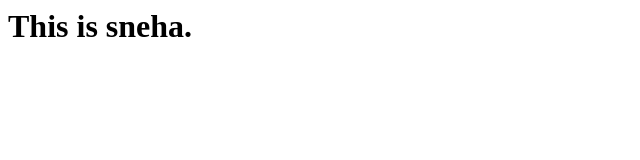
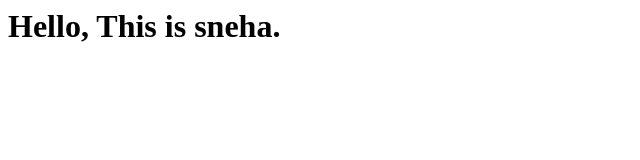
Before and after one commit to snehaekbote/Demo_Jenkins, a plain HTML site: page index.html in a window 1280 px wide. Shown: the whole page, without its empty margins (0-640 px from the left). Drawn offline with Linux system fonts and the light colour scheme.

Commit message:
Update index.html

```diff
--- a/index.html
+++ b/index.html
@@ -1,5 +1,5 @@
 <html>
   <body>
-    <h1>This is sneha.</h1>
+    <h1>Hello, This is sneha.</h1>
   </body>
 </html>
```
